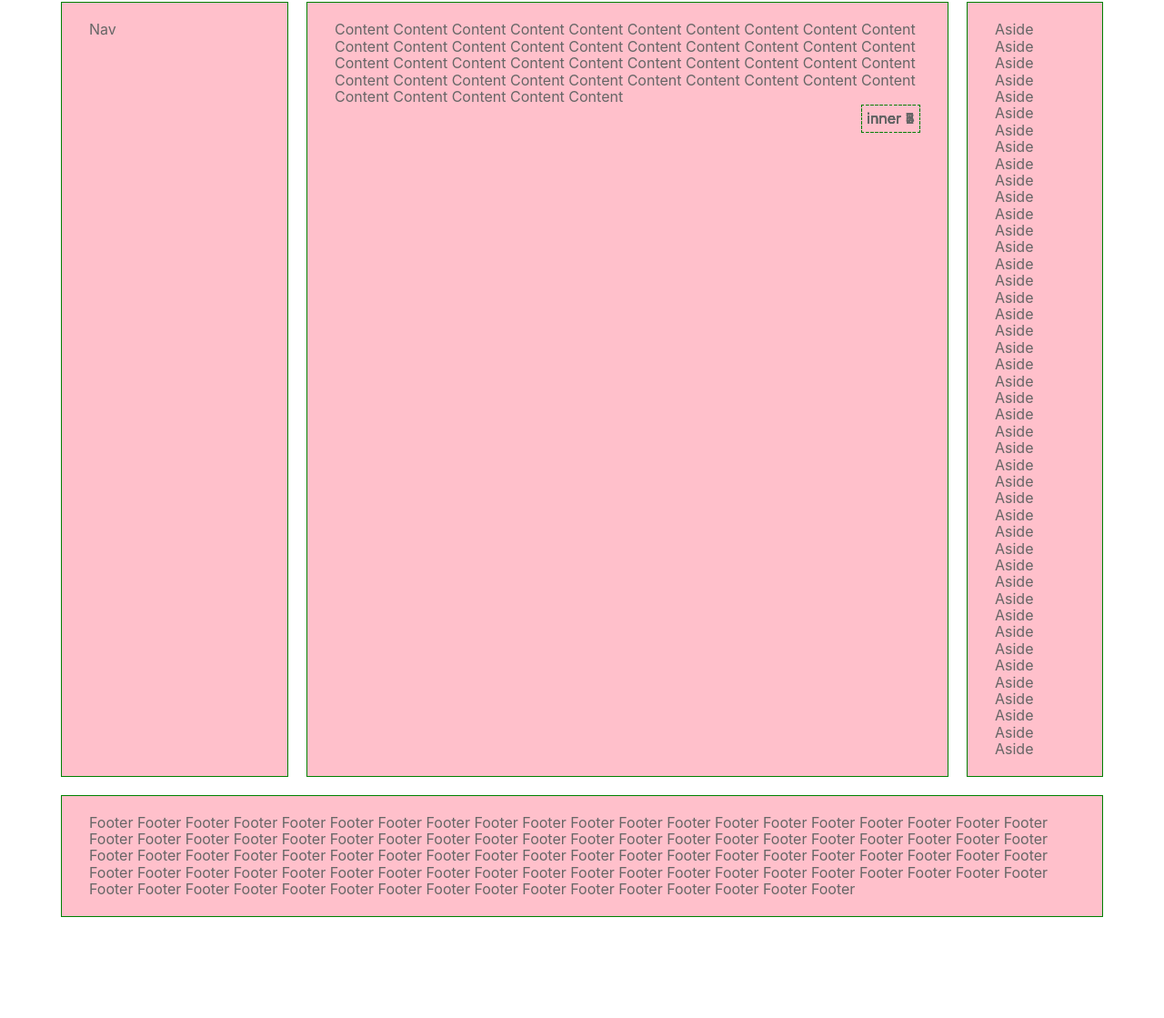
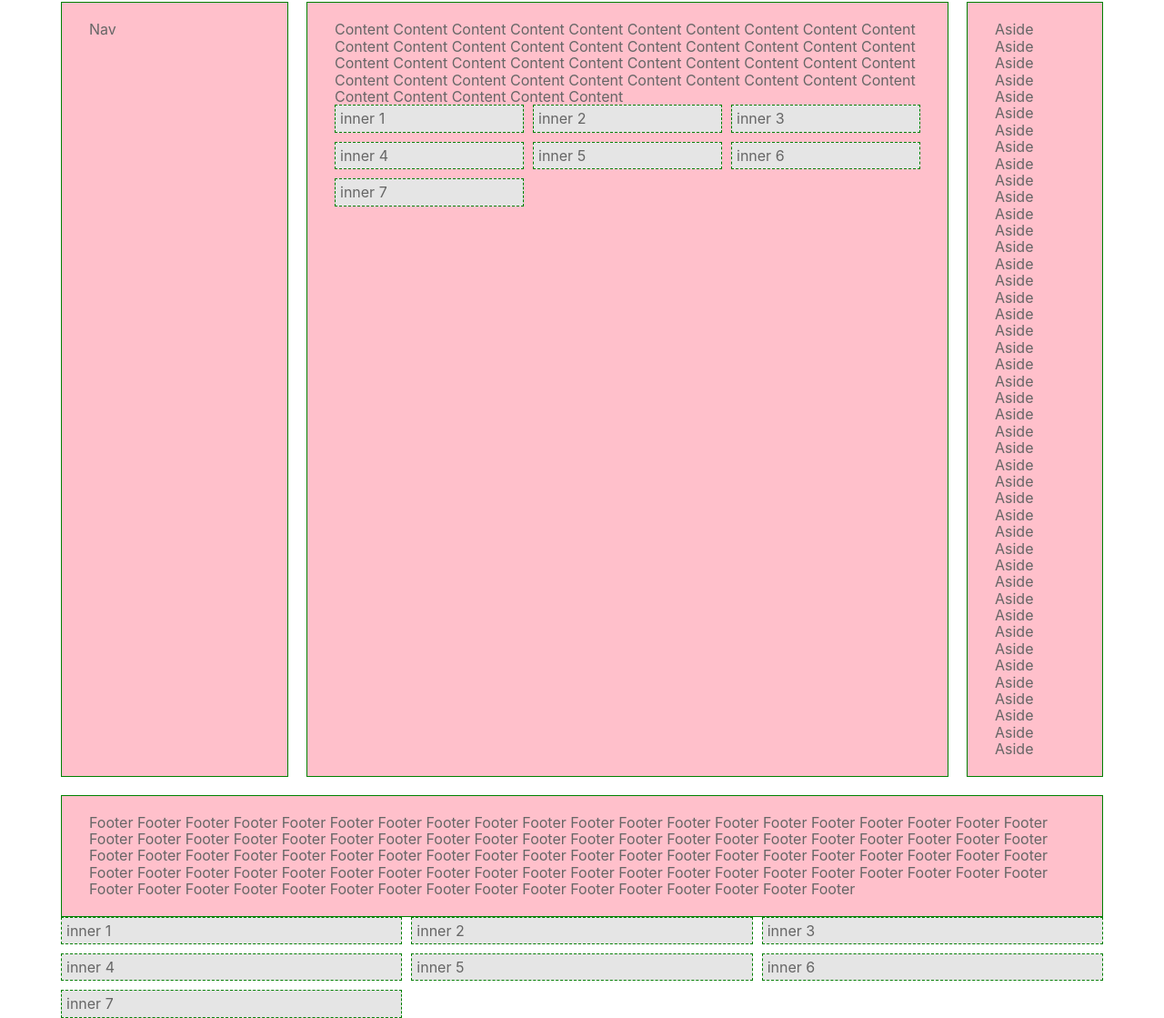
Before and after one commit to FrenkiArt/css-grid-learn, a website built with Vite: page src/index.html in a window 1280 px wide. Shown: the part 78-1197 px from the top of the page at 91% size. Before the commit the page ends 1086 px from the top, so only its background shows below. Built offline with nearby package versions, Linux system fonts and the light colour scheme.

Commit message:
fix: починилось )

```diff
--- a/src/index.html
+++ b/src/index.html
@@ -61,6 +61,16 @@
 
           <div class="grid__item">last</div> -->
         </div>
+
+        <div class="inner-row">
+          <div class="inner-row__item">inner 1</div>
+          <div class="inner-row__item">inner 2</div>
+          <div class="inner-row__item">inner 3</div>
+          <div class="inner-row__item">inner 4</div>
+          <div class="inner-row__item">inner 5</div>
+          <div class="inner-row__item">inner 6</div>
+          <div class="inner-row__item">inner 7</div>
+        </div>
       </div>
     </div>
 
--- a/src/scss/stuff.scss
+++ b/src/scss/stuff.scss
@@ -48,15 +48,13 @@
 
 .inner-row {
   display: grid;
-
-  //grid-template-areas: 'inner-item inner-item inner-item' 'inner-item inner-item inner-item';
-  grid-template-columns: 1fr 1fr 1fr;
-  //grid-gap: 10px;
+  grid-template-columns: repeat(3, 1fr);
+  grid-gap: 10px;
 
   // .inner-row__item
   &__item {
-    grid-area: inner-item;
     padding: 5px;
     border: 1px dashed green;
+    background-color: #e5e5e5;
   }
 }
```
